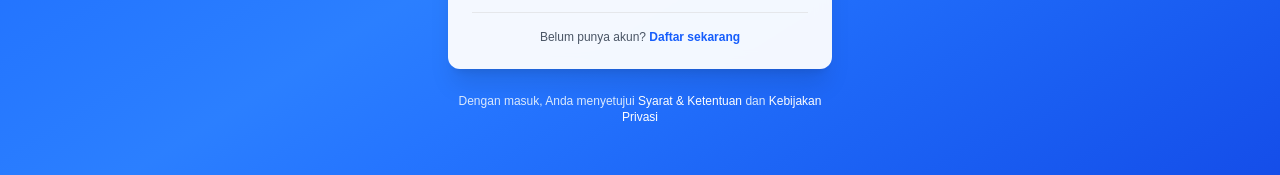
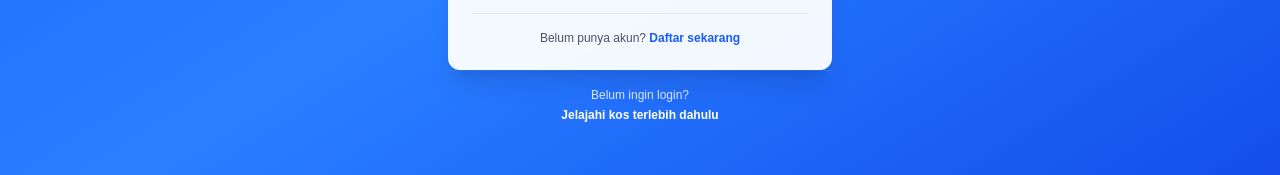
Before and after one commit to rsitech100/mokos-web, a Next.js app: page /login in a window 1280 px wide. Shown: the part 545-720 px from the top of the page. Built offline with nearby package versions, Linux system fonts and the light colour scheme; no server answers.

Commit message:
fix: login

```diff
--- a/components/auth/Login.tsx
+++ b/components/auth/Login.tsx
@@ -32,16 +32,16 @@ export function Login() {
           </p>
         </div>
         <LoginForm />
-        <p className="text-center text-xs text-blue-100 mt-6">
-          Dengan masuk, Anda menyetujui{' '}
-          <Link href="/terms" className="text-white hover:underline">
-            Syarat & Ketentuan
-          </Link>{' '}
-          dan{' '}
-          <Link href="/privacy" className="text-white hover:underline">
-            Kebijakan Privasi
-          </Link>
-        </p>
+        <div className=" border-t border-blue-400/30">
+          <p className="text-center text-xs text-blue-100 mt-4">
+            Belum ingin login?{' '} <br/>
+          </p>
+        </div>
+          <p className="text-center text-xs text-blue-100 mt-1">
+            <Link href="/" className="text-white hover:underline font-semibold">
+              Jelajahi kos terlebih dahulu
+            </Link>
+          </p>
       </div>
     </div>
   );
```
